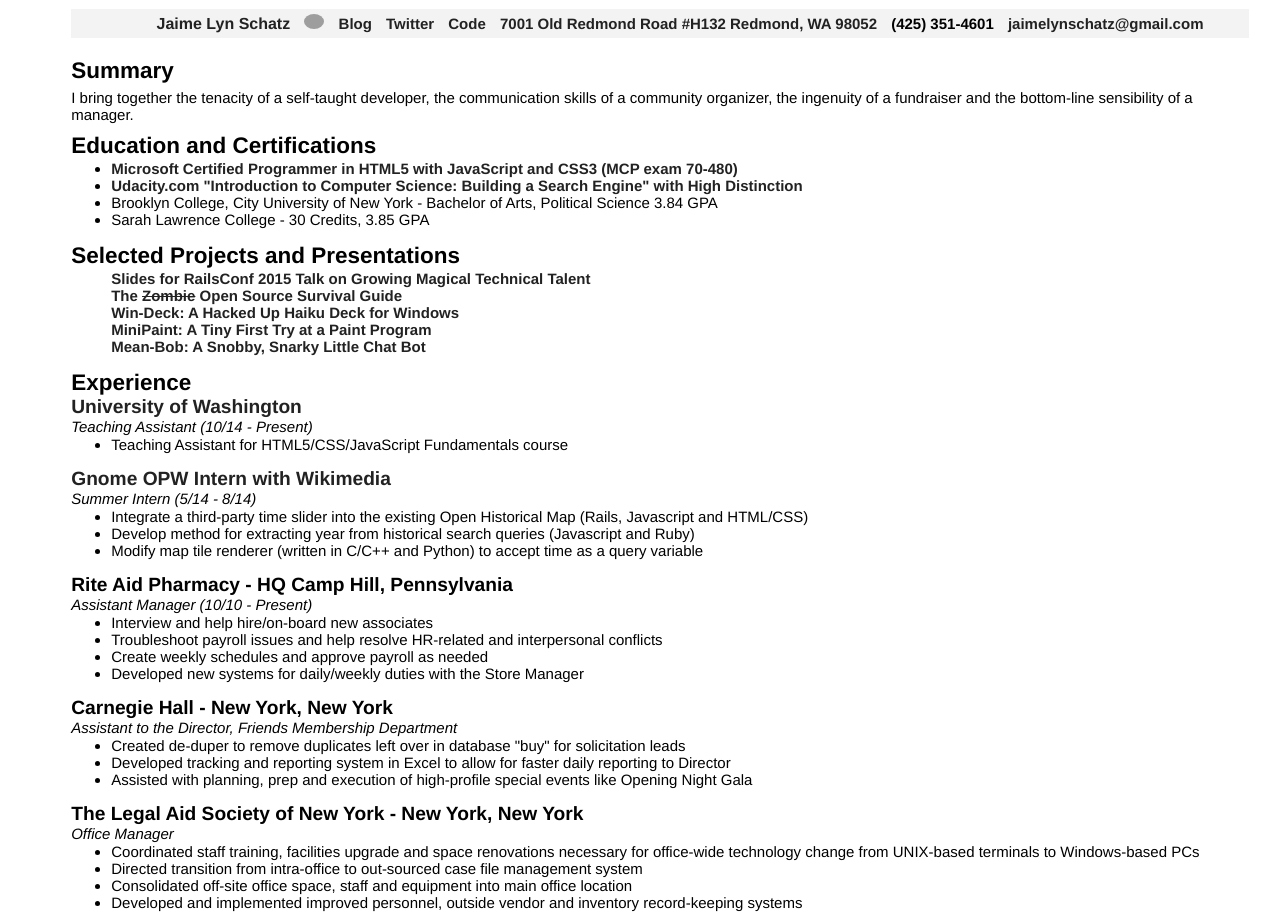
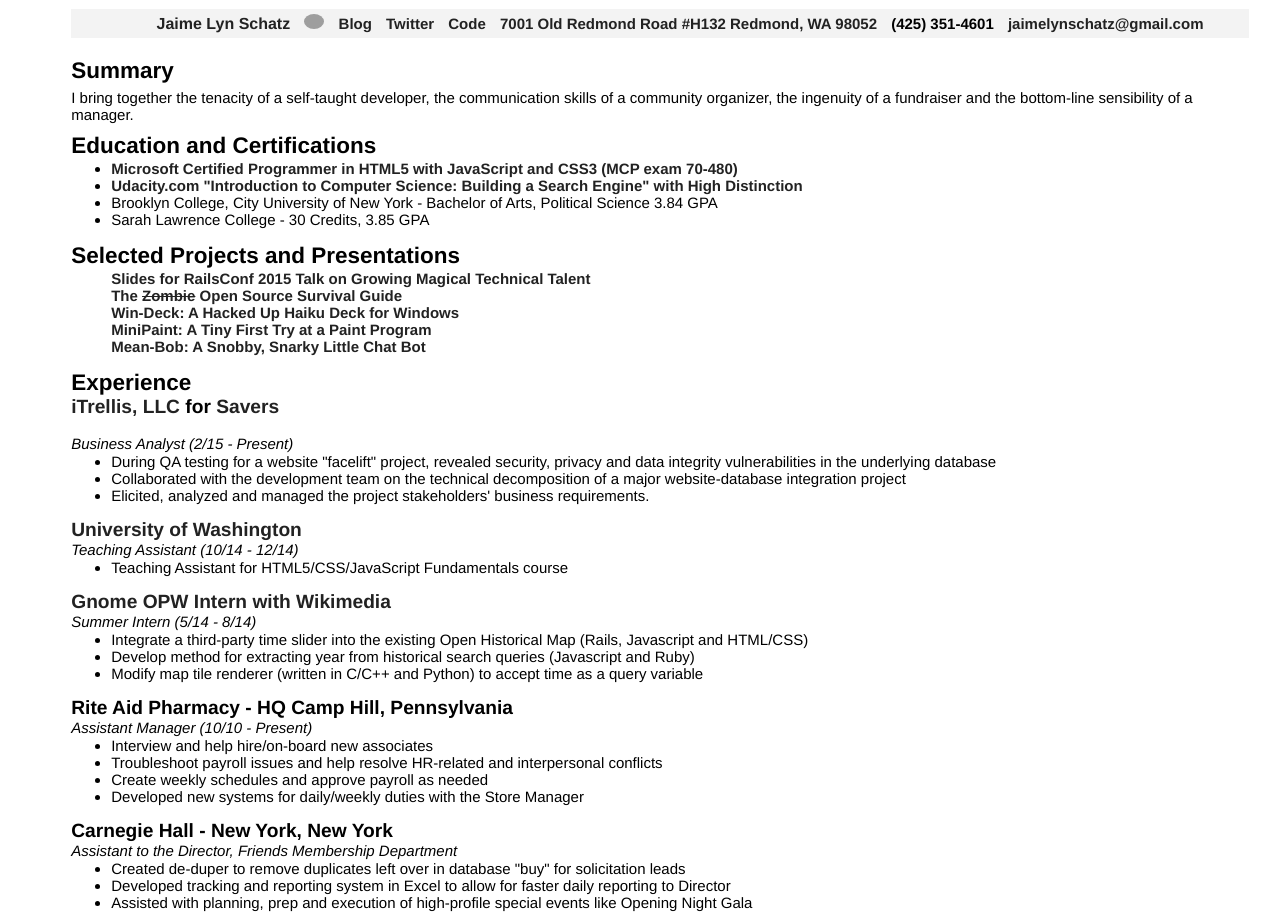
Before and after one commit to JaimeLynSchatz/JaimeLynSchatz.github.io, a plain HTML site: page index.html in a window 1280 px wide. Shown: the top 914 px of the page. Drawn offline with Linux system fonts and the light colour scheme; grey boxes are pictures that could not be loaded.

Commit message:
added details for iTrellis-Savers position

```diff
--- a/index.html
+++ b/index.html
@@ -53,7 +53,7 @@
 	<section id="projects">
 		<h2>Selected Projects and Presentations</h2>
 	  	<ul class="no-bullets">
-	  		<li><a href="https://speakerdeck.com/jaimelynschatz/beyond-hogwarts">Slides for RailsConf 2015 Talk on Growing <strikethrough>Magical</strikethrough> Technical Talent</a></li>
+	  		<li><a href="https://speakerdeck.com/jaimelynschatz/beyond-hogwarts">Slides for <strong>RailsConf 2015</strong> Talk on Growing <strikethrough>Magical</strikethrough> Technical Talent</a></li>
 	        	<li><a href="http://zombie-floss.herokuapp.com">The <s>Zombie</s> Open Source Survival Guide</a></li>
 	  		<li><a href="https://JaimeLynSchatz.github.io/win-deck">Win-Deck: A Hacked Up Haiku Deck for Windows</a></li>
 	  		<li><a href="https://github.com/JaimeLynSchatz/MiniPaint">MiniPaint: A Tiny First Try at a Paint Program</a></li>
@@ -64,8 +64,17 @@
 	<article id="experience">
 		<h2>Experience</h2>
 
+	   <div class="job-info"><span class="company-name"><a href="http://www.itrellis.com/">iTrellis, LLC</a> for <a href="http://www.savers.com/">Savers</a></span></div>
+	   	<span class="job-title"><br />Business Analyst (2/15 - Present)</span>
+	   	<ul class="job-item-list">
+
+	   		<li class="job-item">During QA testing for a website "facelift" project, revealed security, privacy and data integrity vulnerabilities in the underlying database</li>
+	   		<li class="job-item">Collaborated with the development team on the technical decomposition of a major website-database integration project</li>
+	   		<li class="job-item">Elicited, analyzed and managed the project stakeholders' business requirements.</li>
+	   	</ul>
+
 	   <div class="job-info"><span class="company-name"><a href="http://www.uw.edu">University of Washington</a></span>
-		    <span class="job-title"><br />Teaching Assistant (10/14 - Present)</span>
+		    <span class="job-title"><br />Teaching Assistant (10/14 - 12/14)</span>
 		    <ul class="job-item-list">
 			   <li class="job-item">Teaching Assistant for HTML5/CSS/JavaScript Fundamentals course</li>
 		    </ul>
```
